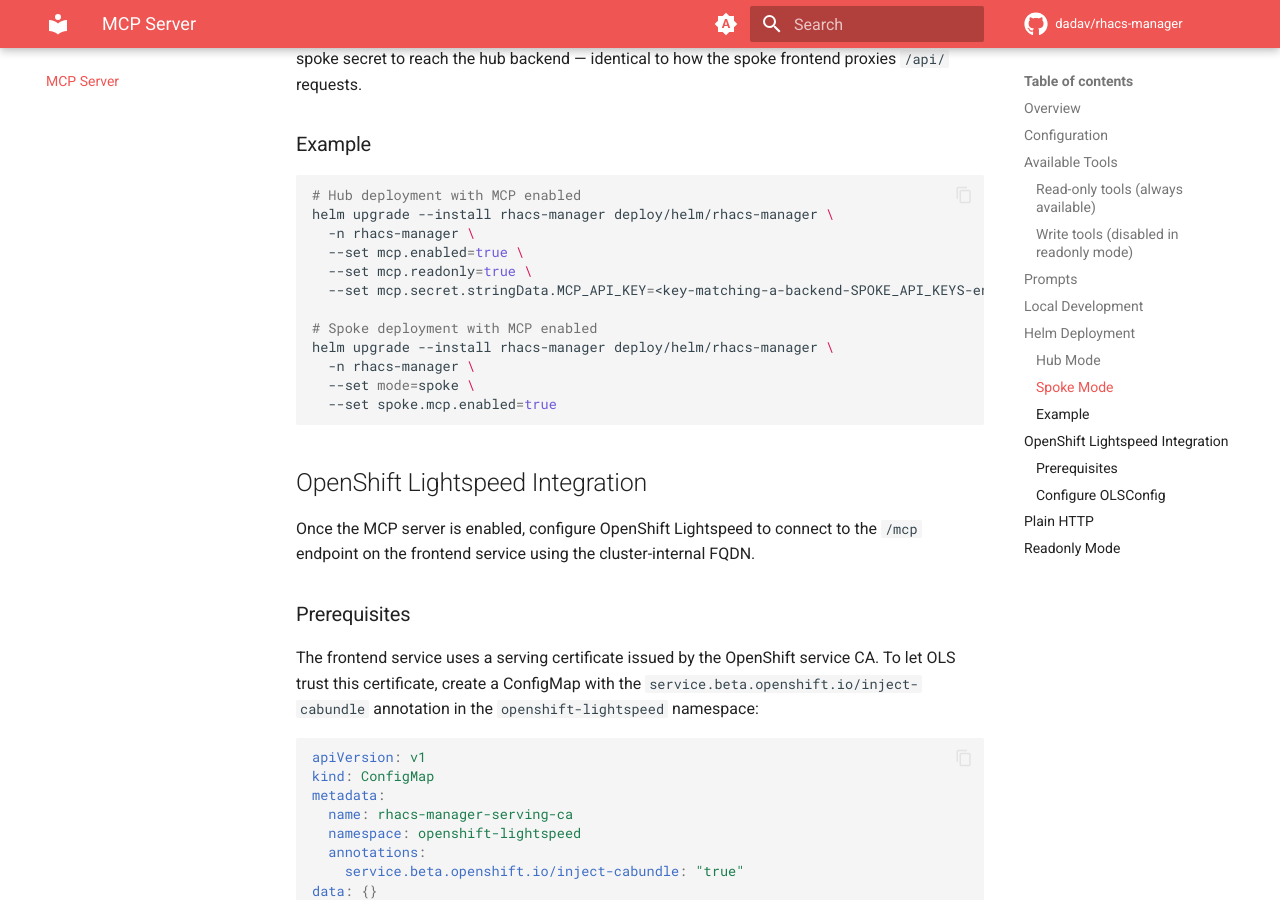
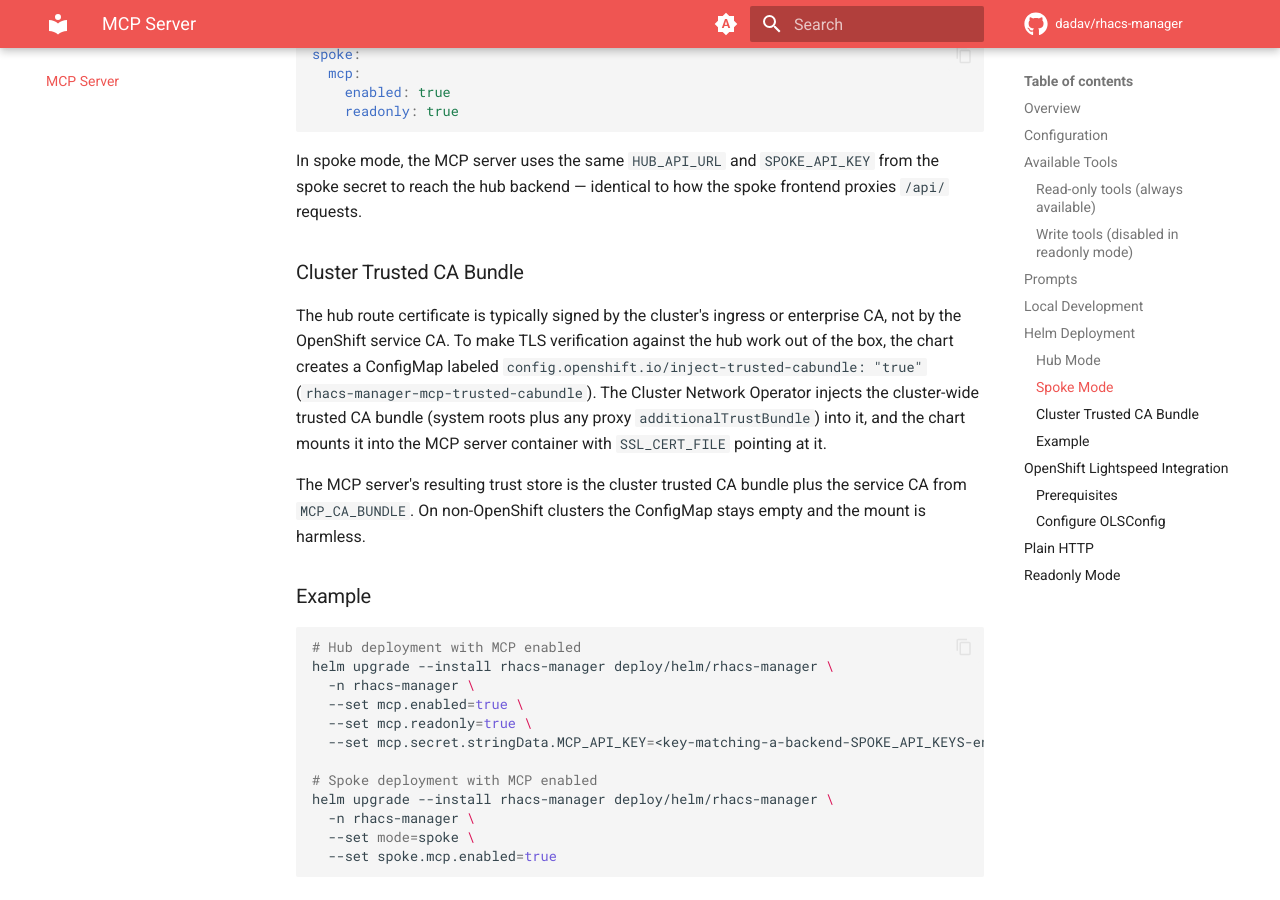
Before and after one commit to dadav/rhacs-manager, an MkDocs documentation site: the page built from docs/mcp-server.md, in a window 1280 px wide and 900 px high, scrolled down 4568 px. Built offline with MkDocs 1.6.1 and Material for MkDocs 9.7.7, drawn with Linux system fonts in a browser that asks for light colours; comment, search, counter and statistics services are not loaded; some of the changed text lies outside the part shown.

Commit message:
fix: Certificate issue

````diff
--- a/docs/mcp-server.md
+++ b/docs/mcp-server.md
@@ -34,6 +34,7 @@
 | `MCP_API_KEY`     | (empty)                                                    | Shared secret for backend spoke proxy auth.                                                                                                                                                |
 | `MCP_CA_BUNDLE`   | `/var/run/secrets/kubernetes.io/serviceaccount/ca.crt`     | Path to a CA bundle for TLS verification when calling the backend. Set to `false` to disable verification, or empty to use system defaults. Missing files fall back to default verification. |
 | `MCP_LOG_LEVEL`   | `info`                                                     | Python logging level (`debug`, `info`, `warning`, `error`, `critical`).                                                                                                                    |
+| `SSL_CERT_FILE`   | (empty)                                                    | Standard OpenSSL variable. When set, this file becomes the base trust store of the SSL context, and the `MCP_CA_BUNDLE` CA is added on top. The Helm chart points it at the injected cluster trusted CA bundle. |
 
 ## Available Tools
 
@@ -120,6 +121,12 @@
 ```
 
 In spoke mode, the MCP server uses the same `HUB_API_URL` and `SPOKE_API_KEY` from the spoke secret to reach the hub backend — identical to how the spoke frontend proxies `/api/` requests.
+
+### Cluster Trusted CA Bundle
+
+The hub route certificate is typically signed by the cluster's ingress or enterprise CA, not by the OpenShift service CA. To make TLS verification against the hub work out of the box, the chart creates a ConfigMap labeled `config.openshift.io/inject-trusted-cabundle: "true"` (`rhacs-manager-mcp-trusted-cabundle`). The Cluster Network Operator injects the cluster-wide trusted CA bundle (system roots plus any proxy `additionalTrustBundle`) into it, and the chart mounts it into the MCP server container with `SSL_CERT_FILE` pointing at it.
+
+The MCP server's resulting trust store is the cluster trusted CA bundle plus the service CA from `MCP_CA_BUNDLE`. On non-OpenShift clusters the ConfigMap stays empty and the mount is harmless.
 
 ### Example
 
````
Also changed, not shown: 2 other files.
